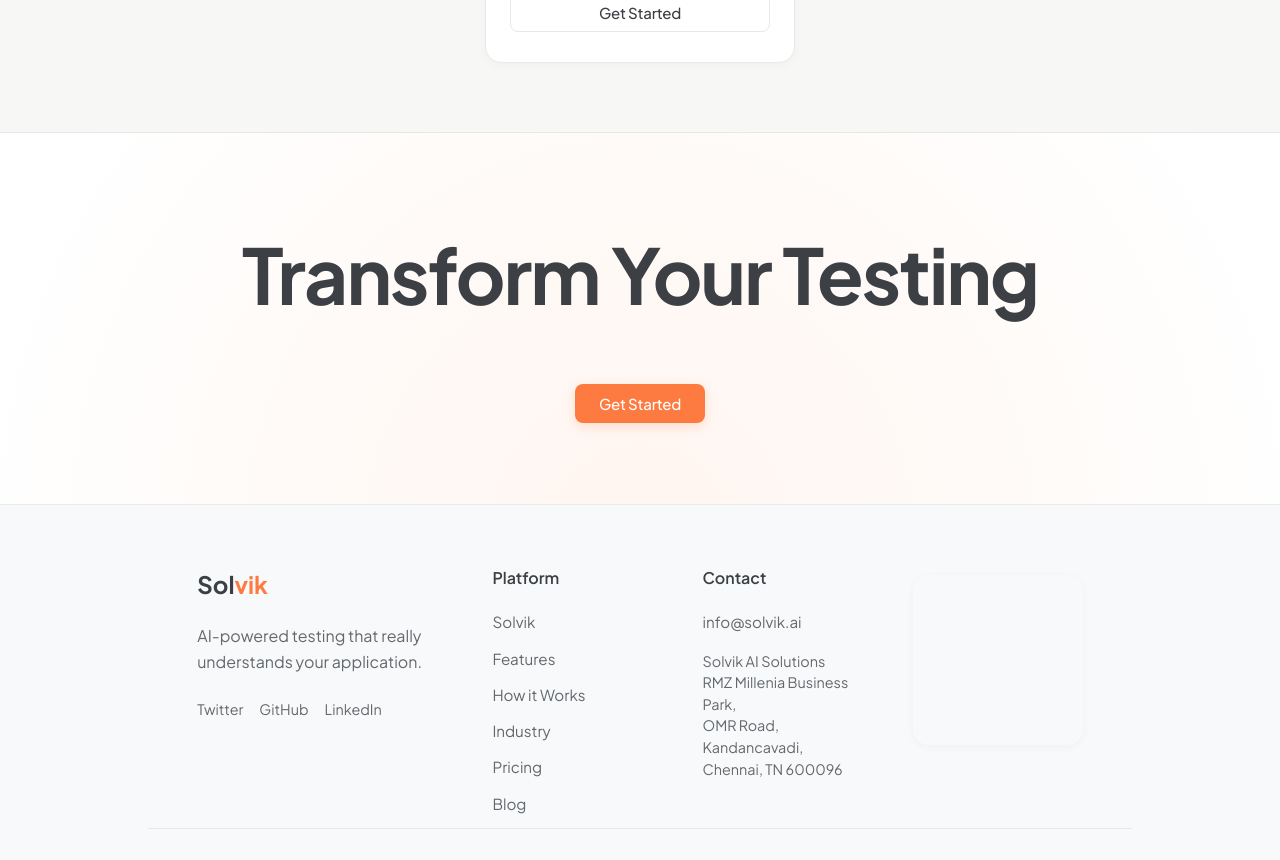
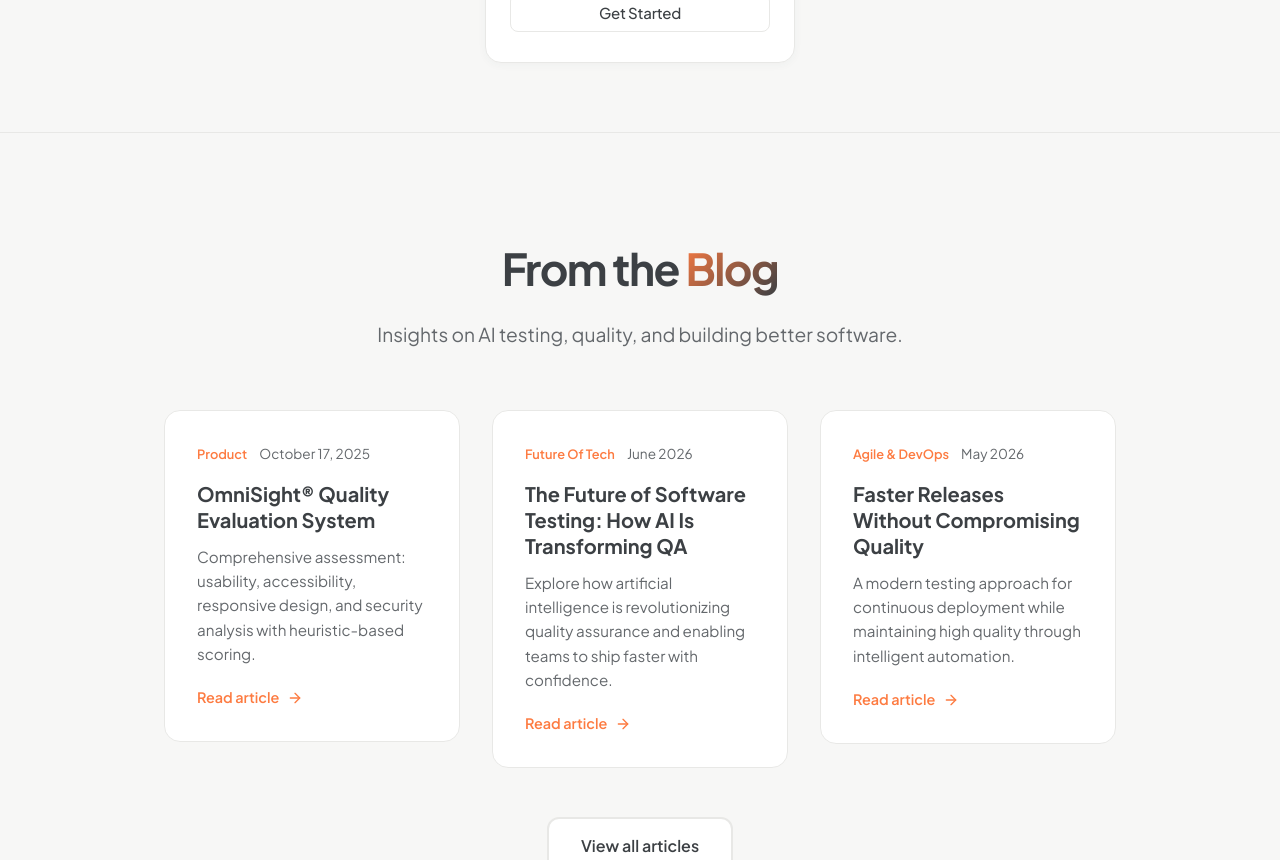
Before and after one commit to AnoopKishanS/agentCertifyWeb, a React (Vite) app: page / in a window 1280 px wide. Shown: the part 11140-12000 px from the top of the page. Built offline with nearby package versions, Linux system fonts and the light colour scheme; grey boxes are pictures that could not be loaded.

Commit message:
blog prview

```diff
--- /dev/null
+++ b/src/components/BlogPreview.css
@@ -0,0 +1,167 @@
+.blog-preview-section {
+  padding: 100px 20px;
+  background: var(--color-bg-alt);
+  border-top: 1px solid var(--color-border);
+  min-height: 100vh;
+  scroll-snap-align: start;
+  display: flex;
+  flex-direction: column;
+  justify-content: center;
+}
+
+.blog-preview-header {
+  text-align: center;
+  margin-bottom: 60px;
+}
+
+.blog-preview-title {
+  font-size: 2.75rem;
+  font-weight: 700;
+  letter-spacing: -1.5px;
+  color: var(--color-text-main);
+  margin-bottom: 16px;
+}
+
+.blog-preview-subtitle {
+  font-size: 1.2rem;
+  color: var(--color-text-light);
+  max-width: 560px;
+  margin: 0 auto;
+}
+
+.blog-preview-grid {
+  display: grid;
+  grid-template-columns: repeat(3, 1fr);
+  gap: 32px;
+  max-width: 1100px;
+  margin: 0 auto 48px;
+}
+
+.blog-preview-card {
+  display: flex;
+  flex-direction: column;
+  padding: 32px;
+  background: white;
+  border-radius: 16px;
+  border: 1px solid var(--color-border);
+  text-decoration: none;
+  color: inherit;
+  transition: all 0.3s ease;
+}
+
+.blog-preview-card:hover {
+  border-color: rgba(253, 123, 65, 0.3);
+  box-shadow: 0 12px 40px rgba(0, 0, 0, 0.08);
+  transform: translateY(-4px);
+}
+
+.preview-card-meta {
+  display: flex;
+  align-items: center;
+  gap: 12px;
+  margin-bottom: 16px;
+}
+
+.preview-category {
+  font-size: 0.8rem;
+  font-weight: 600;
+  color: var(--color-primary);
+  text-transform: capitalize;
+}
+
+.preview-date {
+  font-size: 0.85rem;
+  color: var(--color-text-light);
+}
+
+.preview-card-title {
+  font-size: 1.25rem;
+  font-weight: 700;
+  color: var(--color-text-main);
+  line-height: 1.3;
+  margin-bottom: 12px;
+}
+
+.preview-card-excerpt {
+  font-size: 0.95rem;
+  color: var(--color-text-light);
+  line-height: 1.6;
+  margin-bottom: 20px;
+  flex: 1;
+}
+
+.preview-read-more {
+  display: inline-flex;
+  align-items: center;
+  gap: 8px;
+  font-size: 0.9rem;
+  font-weight: 600;
+  color: var(--color-primary);
+  transition: gap 0.2s ease;
+}
+
+.blog-preview-card:hover .preview-read-more {
+  gap: 12px;
+}
+
+.blog-preview-cta {
+  text-align: center;
+}
+
+.blog-preview-link {
+  display: inline-flex;
+  align-items: center;
+  padding: 14px 32px;
+  background: white;
+  border: 2px solid var(--color-border);
+  border-radius: 12px;
+  font-size: 1rem;
+  font-weight: 600;
+  color: var(--color-text-main);
+  text-decoration: none;
+  transition: all 0.2s ease;
+}
+
+.blog-preview-link:hover {
+  border-color: var(--color-primary);
+  color: var(--color-primary);
+  transform: translateY(-2px);
+}
+
+@media (max-width: 968px) {
+  .blog-preview-grid {
+    grid-template-columns: 1fr;
+    gap: 24px;
+    margin-bottom: 40px;
+  }
+
+  .blog-preview-title {
+    font-size: 2.25rem;
+  }
+
+  .blog-preview-subtitle {
+    font-size: 1.1rem;
+  }
+}
+
+@media (max-width: 480px) {
+  .blog-preview-section {
+    padding: 80px 20px;
+  }
+
+  .blog-preview-header {
+    margin-bottom: 40px;
+  }
+
+  .blog-preview-title {
+    font-size: 2rem;
+  }
+
+  .blog-preview-card {
+    padding: 24px;
+  }
+
+  .preview-card-title {
+    font-size: 1.15rem;
+  }
+}
--- /dev/null
+++ b/src/components/BlogPreview.jsx
@@ -0,0 +1,75 @@
+import React from 'react';
+import { Link } from 'react-router-dom';
+import ScrollReveal from './ScrollReveal';
+import './BlogPreview.css';
+
+const recentPosts = [
+    {
+        slug: 'omnisight-quality-evaluation-system',
+        title: 'OmniSight® Quality Evaluation System',
+        excerpt: 'Comprehensive assessment: usability, accessibility, responsive design, and security analysis with heuristic-based scoring.',
+        category: 'Product',
+        date: 'October 17, 2025'
+    },
+    {
+        slug: 'ai-transforming-qa',
+        title: 'The Future of Software Testing: How AI Is Transforming QA',
+        excerpt: 'Explore how artificial intelligence is revolutionizing quality assurance and enabling teams to ship faster with confidence.',
+        category: 'Future of Tech',
+        date: 'June 2026'
+    },
+    {
+        slug: 'faster-releases-quality',
+        title: 'Faster Releases Without Compromising Quality',
+        excerpt: 'A modern testing approach for continuous deployment while maintaining high quality through intelligent automation.',
+        category: 'Agile & DevOps',
+        date: 'May 2026'
+    }
+];
+
+const BlogPreview = () => {
+    return (
+        <section id="blog-preview" className="blog-preview-section">
+            <div className="container">
+                <ScrollReveal animation="fade-up">
+                    <div className="blog-preview-header">
+                        <h2 className="blog-preview-title">From the <span className="text-gradient">Blog</span></h2>
+                        <p className="blog-preview-subtitle">Insights on AI testing, quality, and building better software.</p>
+                    </div>
+                </ScrollReveal>
+
+                <div className="blog-preview-grid">
+                    {recentPosts.map((post, index) => (
+                        <ScrollReveal key={post.slug} animation="fade-up" delay={`${index * 100}`}>
+                            <Link to={`/blog/${post.slug}`} className="blog-preview-card">
+                                <div className="preview-card-meta">
+                                    <span className="preview-category">{post.category}</span>
+                                    <span className="preview-date">{post.date}</span>
+                                </div>
+                                <h3 className="preview-card-title">{post.title}</h3>
+                                <p className="preview-card-excerpt">{post.excerpt}</p>
+                                <span className="preview-read-more">
+                                    Read article
+                                    <svg width="16" height="16" viewBox="0 0 24 24" fill="none" stroke="currentColor" strokeWidth="2" strokeLinecap="round" strokeLinejoin="round">
+                                        <line x1="5" y1="12" x2="19" y2="12"></line>
+                                        <polyline points="12 5 19 12 12 19"></polyline>
+                                    </svg>
+                                </span>
+                            </Link>
+                        </ScrollReveal>
+                    ))}
+                </div>
+
+                <ScrollReveal animation="fade-up" delay="300">
+                    <div className="blog-preview-cta">
+                        <Link to="/blog" className="blog-preview-link">
+                            View all articles
+                        </Link>
+                    </div>
+                </ScrollReveal>
+            </div>
+        </section>
+    );
+};
+
+export default BlogPreview;
--- a/src/pages/Home.jsx
+++ b/src/pages/Home.jsx
@@ -8,6 +8,7 @@ import ROISection from '../components/ROISection';
 import HowItWorks from '../components/HowItWorks';
 import TargetAudience from '../components/TargetAudience';
 import Pricing from '../components/Pricing';
+import BlogPreview from '../components/BlogPreview';
 
 const Home = () => {
     return (
@@ -23,6 +24,7 @@ const Home = () => {
             <ROISection />
             <TargetAudience />
             <Pricing />
+            <BlogPreview />
         </>
     );
 };
```
